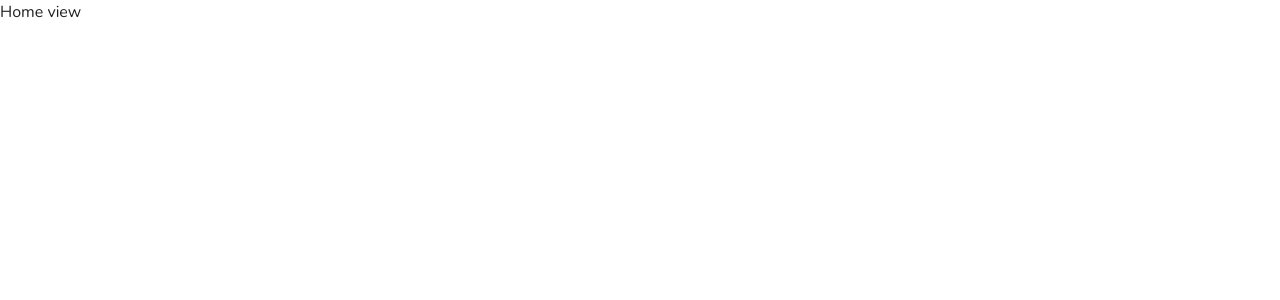
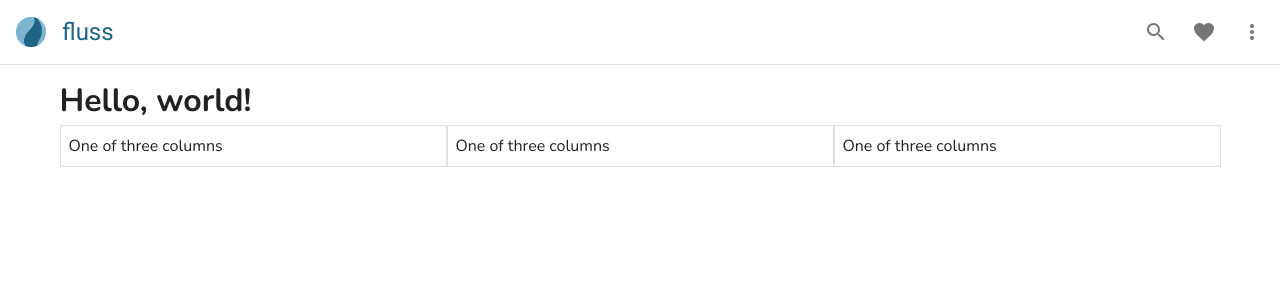
Before and after one commit to fluss-rd/fluss, a Vue app in the folder user/dashboard/: page /#/Home in a window 1280 px wide. Shown: the top 300 px of the page. Built offline with nearby package versions, Linux system fonts and the light colour scheme.

Commit message:
Create appbar and container

```diff
--- /dev/null
+++ b/user/dashboard/src/views/AppBar.vue
@@ -0,0 +1,41 @@
+<template>
+  <div>
+    <v-card class="overflow-hidden hmm">
+      <v-app-bar
+        fixed
+        app
+        color="white"
+        elevate-on-scroll
+        scroll-target="#scrolling-techniques-7"
+        class=""
+      >
+        <v-avatar :tile="true" size="30" class="avatar">
+          <img :src="require('../assets/images/logo.png')" alt="logo" />
+        </v-avatar>
+
+        <v-toolbar-title class="primary--text text-h5">fluss</v-toolbar-title>
+
+        <v-spacer></v-spacer>
+
+        <v-btn icon>
+          <v-icon>mdi-magnify</v-icon>
+        </v-btn>
+
+        <v-btn icon>
+          <v-icon>mdi-heart</v-icon>
+        </v-btn>
+
+        <v-btn icon>
+          <v-icon>mdi-dots-vertical</v-icon>
+        </v-btn>
+      </v-app-bar>
+    </v-card>
+    <v-divider class="divider"></v-divider>
+  </div>
+</template>
+
+<style scoped>
+.avatar {
+  margin-right: 1em;
+}
+</style>
--- /dev/null
+++ b/user/dashboard/src/views/Container.vue
@@ -0,0 +1,5 @@
+<template>
+  <v-container>
+    <slot />
+  </v-container>
+</template>
--- a/user/dashboard/src/views/Home.vue
+++ b/user/dashboard/src/views/Home.vue
@@ -1,13 +1,32 @@
 <template>
-  <div>
-    <p> Home view </p>
-  </div>
+  <Layout>
+    <h1>Hello, world!</h1>
+    <v-row no-gutters>
+      <v-col
+        v-for="n in 3"
+        :key="n"
+        cols="12"
+        sm="4"
+      >
+        <v-card
+          class="pa-2"
+          outlined
+          tile
+        >
+          One of three columns
+        </v-card>
+      </v-col>
+    </v-row>
+  </Layout>
 </template>
 
 <script lang="ts">
 import { Component, Vue } from 'vue-property-decorator';
+import Layout from "./Layout.vue";
 
 @Component({
+  components: { Layout }
 })
-export default class Home extends Vue {}
+export default class Home extends Vue {
+}
 </script>
--- /dev/null
+++ b/user/dashboard/src/views/Layout.vue
@@ -0,0 +1,26 @@
+<template>
+  <v-content>
+    <AppBar />
+    <Container>
+      <slot />
+    </Container>
+  </v-content>
+</template>
+
+<style scoped>
+.hmm {
+  color: red;
+}
+</style>
+
+<script lang="ts">
+import { Component, Vue } from 'vue-property-decorator';
+import AppBar from "./AppBar.vue";
+import Container from "./Container.vue";
+
+@Component({
+  components: { AppBar, Container }
+})
+export default class Layout extends Vue {
+}
+</script>
```
Also changed, not shown: user/dashboard/Counter.tsx (added, +13 -0 lines), user/dashboard/package.json (+4 -3 lines), user/dashboard/src/assets/images/logo.png (added), 1 other file (tests, documents, lock files or other folders).
